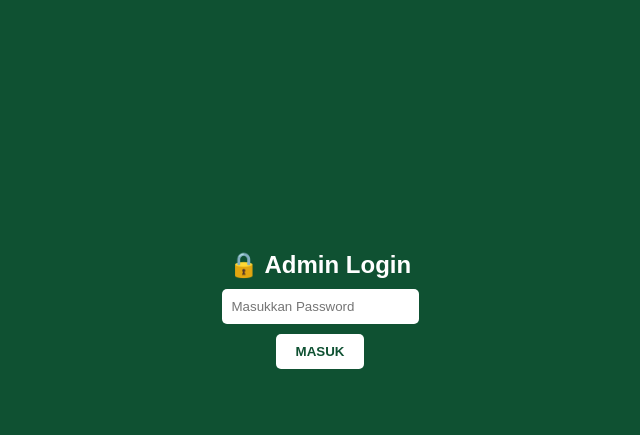
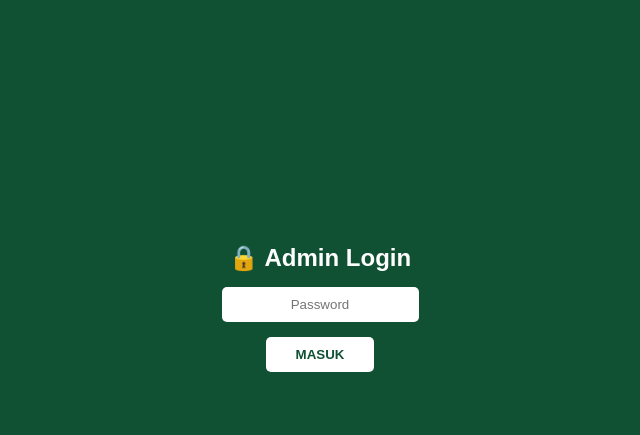
Before and after one commit to apilietsby/tokonembahmo, a plain HTML site: page admin.html in a window 1280 px wide. Shown: the part 85-520 px from the top of the page, without its empty margins (320-960 px from the left). Drawn offline with nearby package versions, Linux system fonts and the light colour scheme.

Commit message:
Update admin.html

```diff
--- a/admin.html
+++ b/admin.html
@@ -11,26 +11,32 @@
 
     <div id="login-overlay">
         <h2>🔒 Admin Login</h2>
-        <input type="password" id="admin-pass" placeholder="Masukkan Password" style="padding:10px; border-radius:5px; border:none; margin:10px 0;">
-        <button onclick="checkLogin()" style="padding:10px 20px; background:white; color:var(--primary); border:none; border-radius:5px; font-weight:bold; cursor:pointer;">MASUK</button>
-        <p id="login-msg" style="margin-top:10px;"></p>
+        <input type="password" id="admin-pass" placeholder="Password" style="padding:10px; border-radius:5px; border:none; margin:15px 0; text-align:center; color:black;">
+        <button onclick="checkLogin()" style="padding:10px 30px; background:white; color:var(--primary); border:none; border-radius:5px; font-weight:bold; cursor:pointer;">MASUK</button>
+        <p id="login-msg" style="margin-top:15px; color:#ffcccc;"></p>
     </div>
 
     <div class="container" style="max-width: 800px;">
-        <h2 style="margin: 20px 0; color: var(--primary);">Panel Admin</h2>
-
-        <div style="background:white; padding:20px; border-radius:var(--radius); margin-bottom:20px;">
-            <h3>Tambah Produk</h3>
-            <input id="p-name" class="input-field" placeholder="Nama Produk">
-            <input id="p-price" class="input-field" type="number" placeholder="Harga">
-            <input id="p-desc" class="input-field" placeholder="Deskripsi Singkat">
-            <input id="p-img" type="file" class="input-field">
-            <button onclick="uploadProduct()" class="btn-primary">Upload Produk</button>
+        <div style="display:flex; justify-content:space-between; align-items:center; margin: 20px 0;">
+            <h2 style="color: var(--primary);">Panel Admin</h2>
+            <a href="index.html" target="_blank" style="font-size:14px; color:var(--primary); text-decoration:underline;">Buka Toko ↗</a>
         </div>
 
-        <div style="background:white; padding:20px; border-radius:var(--radius);">
+        <div style="background:white; padding:25px; border-radius:var(--radius); margin-bottom:20px; box-shadow:var(--shadow);">
+            <h3>Tambah Produk Baru</h3>
+            <div style="display:grid; gap:10px; margin-top:15px;">
+                <input id="p-name" class="input-field" placeholder="Nama Produk">
+                <input id="p-price" class="input-field" type="number" placeholder="Harga (Angka saja)">
+                <input id="p-desc" class="input-field" placeholder="Deskripsi Singkat">
+                <p style="font-size:12px; color:#666;">Foto Produk:</p>
+                <input id="p-img" type="file" class="input-field">
+            </div>
+            <button onclick="uploadProduct()" class="btn-primary" style="margin-top:10px;">Upload Produk</button>
+        </div>
+
+        <div style="background:white; padding:25px; border-radius:var(--radius); box-shadow:var(--shadow);">
             <h3>Persetujuan Mitra</h3>
-            <div id="mitra-list">Memuat...</div>
+            <div id="mitra-list" style="margin-top:15px;">Memuat data...</div>
         </div>
     </div>
 
```
